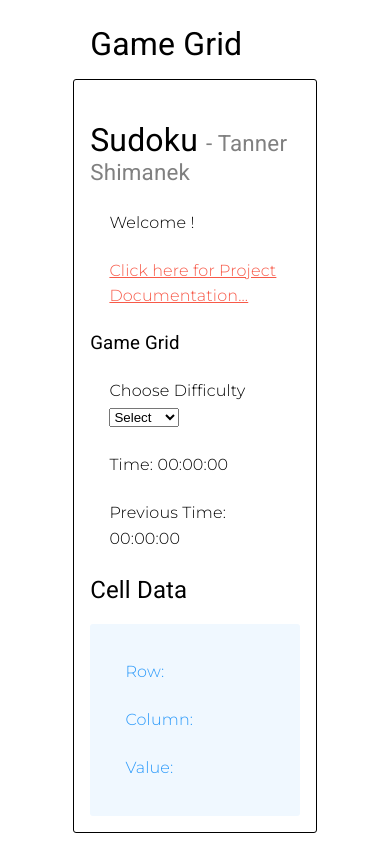
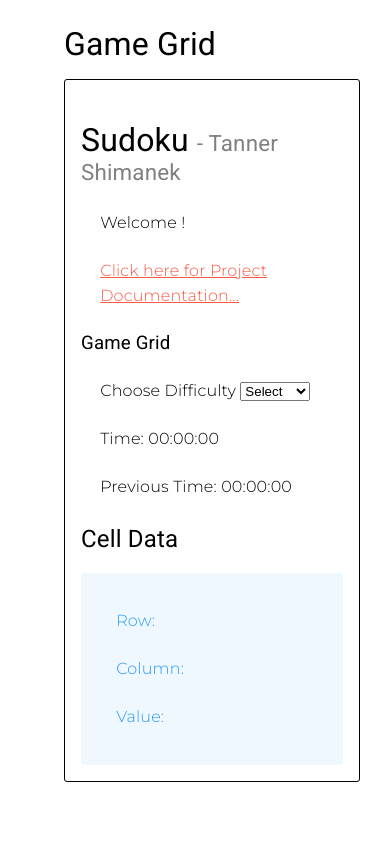
Before and after one commit to tannershimanek/Sudoku, a plain HTML site: page html/grid.html in a window 390 px wide. After the commit the page ends 844 px from the top, so only its background shows below. Drawn offline with Linux system fonts and the light colour scheme.

Commit message:
responsive bugfix

```diff
--- a/styles.css
+++ b/styles.css
@@ -42,6 +42,10 @@ td {
     color: var(--info-text-color);
     min-width: 30px;
     width: 9.9%;
+}
+
+table {
+    width: 100%;
 }
 
 p {
@@ -206,7 +210,7 @@ div.img-row .row-el {
 @media only screen and (max-width: 500px) {
     .card {
       margin: auto;
-      width: 80%;
+      width: 100%;
     }
   }
 
@@ -218,7 +222,7 @@ div.img-row .row-el {
 @media only screen and (max-width: 500px) {
     .center {
       margin: auto;
-      width: 80%;
+      width: 100%;
     }
   }
 
```
